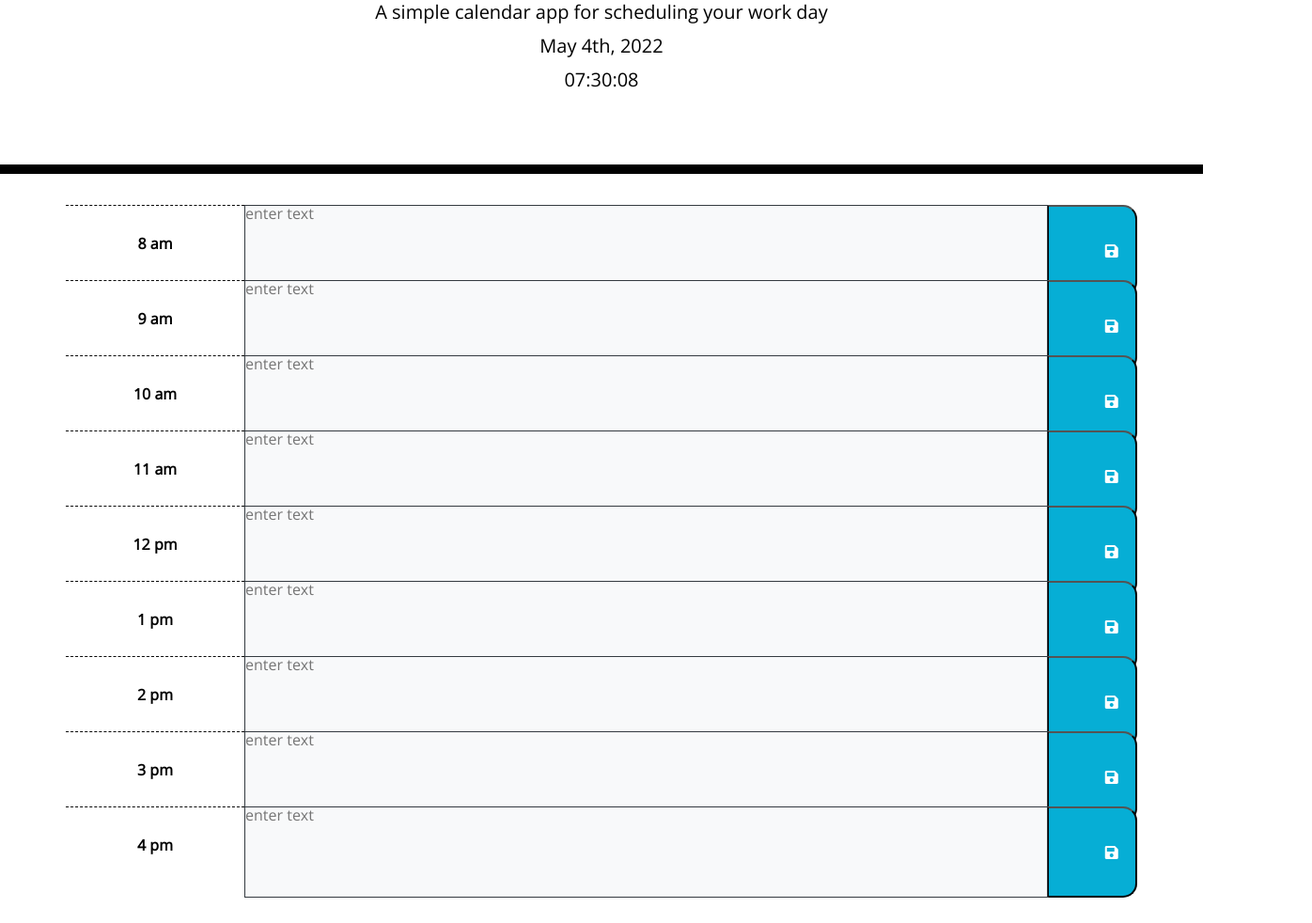
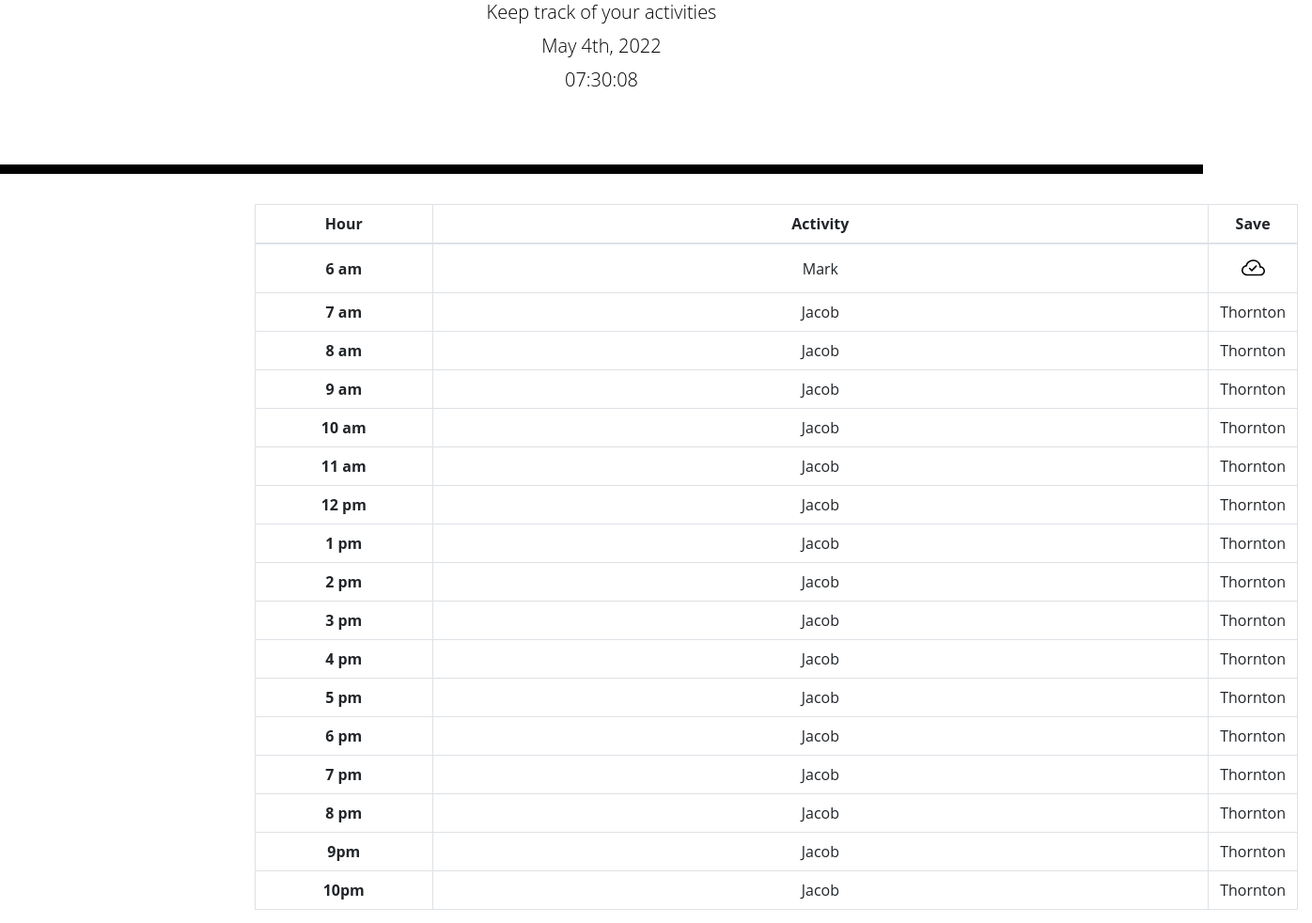
Before and after one commit to EvelynGMaldonado/work_day-scheduler, a plain HTML site: page index.html in a window 1280 px wide. Shown: the part 155-1137 px from the top of the page at 94% size, 1396 px wide, since content can reach past the window. Before the commit the page ends 1113 px from the top, so only its background shows below. Drawn offline with nearby package versions, Linux system fonts and the light colour scheme; a web font is replaced by a local one.

Commit message:
working on style

```diff
--- a/index.html
+++ b/index.html
@@ -1,34 +1,129 @@
 <!DOCTYPE html>
 <html lang="en">
   <head>
-    <meta charset="UTF-8" />
-    <meta name="viewport" content="width=device-width, initial-scale=1.0" />
-    <meta http-equiv="X-UA-Compatible" content="ie=edge" />
-    <link
-      rel="stylesheet"
-      href="https://stackpath.bootstrapcdn.com/bootstrap/4.3.1/css/bootstrap.min.css"
-    />
-    <link
-      rel="stylesheet"
-      href="https://use.fontawesome.com/releases/v5.8.1/css/all.css"
-      integrity="sha384-50oBUHEmvpQ+1lW4y57PTFmhCaXp0ML5d60M1M7uH2+nqUivzIebhndOJK28anvf"
-      crossorigin="anonymous"
-    />
-    <link
-      href="https://fonts.googleapis.com/css?family=Open+Sans&display=swap"
-      rel="stylesheet"
-    />
+    <meta charset="UTF-8">
+    <meta http-equiv="X-UA-Compatible" content="IE=edge">
+    <meta name="viewport" content="width=device-width, initial-scale=1.0">
+    <link rel="stylesheet" href="https://maxcdn.bootstrapcdn.com/bootstrap/4.0.0/css/bootstrap.min.css" integrity="sha384-Gn5384xqQ1aoWXA+058RXPxPg6fy4IWvTNh0E263XmFcJlSAwiGgFAW/dAiS6JXm" crossorigin="anonymous">
+    <link rel="stylesheet" href="https://stackpath.bootstrapcdn.com/bootstrap/4.5.0/css/bootstrap.min.css" integrity="sha384-9aIt2nRpC12Uk9gS9baDl411NQApFmC26EwAOH8WgZl5MYYxFfc+NcPb1dKGj7Sk" crossorigin="anonymous">
+    <!-- <script src="https://code.jquery.com/jquery-3.2.1.slim.min.js" integrity="sha384-KJ3o2DKtIkvYIK3UENzmM7KCkRr/rE9/Qpg6aAZGJwFDMVNA/GpGFF93hXpG5KkN" crossorigin="anonymous"></script> -->
+    <script src="https://code.jquery.com/jquery-3.5.1.slim.min.js" integrity="sha384-DfXdz2htPH0lsSSs5nCTpuj/zy4C+OGpamoFVy38MVBnE+IbbVYUew+OrCXaRkfj" crossorigin="anonymous"></script>
+    <script src="https://cdn.jsdelivr.net/npm/popper.js@1.16.0/dist/umd/popper.min.js" integrity="sha384-Q6E9RHvbIyZFJoft+2mJbHaEWldlvI9IOYy5n3zV9zzTtmI3UksdQRVvoxMfooAo" crossorigin="anonymous"></script>
+    <script src="https://stackpath.bootstrapcdn.com/bootstrap/4.5.0/js/bootstrap.min.js" integrity="sha384-OgVRvuATP1z7JjHLkuOU7Xw704+h835Lr+6QL9UvYjZE3Ipu6Tp75j7Bh/kR0JKI" crossorigin="anonymous"></script>
+    <script src="https://cdnjs.cloudflare.com/ajax/libs/popper.js/1.12.9/umd/popper.min.js" integrity="sha384-ApNbgh9B+Y1QKtv3Rn7W3mgPxhU9K/ScQsAP7hUibX39j7fakFPskvXusvfa0b4Q" crossorigin="anonymous"></script>
+    <link rel="stylesheet" href="https://use.fontawesome.com/releases/v5.11.2/css/all.css">
+    <link rel="stylesheet" href="https://fonts.googleapis.com/css?family=Roboto:300,400,500,700&display=swap">
+    <script src="https://maxcdn.bootstrapcdn.com/bootstrap/4.0.0/js/bootstrap.min.js" integrity="sha384-JZR6Spejh4U02d8jOt6vLEHfe/JQGiRRSQQxSfFWpi1MquVdAyjUar5+76PVCmYl" crossorigin="anonymous"></script>
+    <link rel="stylesheet" href= "https://fonts.googleapis.com/css?family=Rancho&effect=shadow-multiple">
     <link rel="stylesheet" href="style.css" />
-    <title>Work Day Scheduler</title>
+    <title>Day Planner</title>
   </head>
 
   <body>
     <header class="jumbotron">
-      <h1 class="display-3">Work Day Scheduler</h1>
-      <p class="lead">A simple calendar app for scheduling your work day</p>
+      <h1 class="display-3">Day Planner</h1>
+      <p class="lead">Keep track of your activities</p>
       <p id="day" class="lead"></p>
       <p id="time" class="lead"></p>
     </header>
+    <div class="table-responsive container">
+      <table class="table table-bordered">
+        <thead>
+          <tr>
+            <th scope="col" class="hr-style">Hour</th>
+            <th scope="col">Activity</th>
+            <th scope="col" class="sav-style">Save</th>
+          </tr>
+        </thead>
+        <tbody>
+          <tr>
+            <th scope="row" class="vertical">6 am</th>
+            <td class="vertical">Mark</td>
+            <td><button class="save-icon"><img src="./cloud-check.svg" style="width: 25px; height: auto;" ></button></td>
+          </tr>
+          <tr>
+            <th scope="row">7 am</th>
+            <td>Jacob</td>
+            <td>Thornton</td>
+          </tr>
+          <tr>
+            <th scope="row">8 am</th>
+            <td>Jacob</td>
+            <td>Thornton</td>
+          </tr>
+          <tr>
+            <th scope="row">9 am</th>
+            <td>Jacob</td>
+            <td>Thornton</td>
+          </tr>
+          <tr>
+            <th scope="row">10 am</th>
+            <td>Jacob</td>
+            <td>Thornton</td>
+          </tr>
+          <tr>
+            <th scope="row">11 am</th>
+            <td>Jacob</td>
+            <td>Thornton</td>
+          </tr>
+          <tr>
+            <th scope="row">12 pm</th>
+            <td>Jacob</td>
+            <td>Thornton</td>
+          </tr>
+          <tr>
+            <th scope="row">1 pm</th>
+            <td>Jacob</td>
+            <td>Thornton</td>
+          </tr>
+          <tr>
+            <th scope="row">2 pm</th>
+            <td>Jacob</td>
+            <td>Thornton</td>
+          </tr>
+          <tr>
+            <th scope="row">3 pm</th>
+            <td>Jacob</td>
+            <td>Thornton</td>
+          </tr>
+          <tr>
+            <th scope="row">4 pm</th>
+            <td>Jacob</td>
+            <td>Thornton</td>
+          </tr>
+          <tr>
+            <th scope="row">5 pm</th>
+            <td>Jacob</td>
+            <td>Thornton</td>
+          </tr>
+          <tr>
+            <th scope="row">6 pm</th>
+            <td>Jacob</td>
+            <td>Thornton</td>
+          </tr>
+          <tr>
+            <th scope="row">7 pm</th>
+            <td>Jacob</td>
+            <td>Thornton</td>
+          </tr>
+          <tr>
+            <th scope="row">8 pm</th>
+            <td>Jacob</td>
+            <td>Thornton</td>
+          </tr>
+          <tr>
+            <th scope="row">9pm</th>
+            <td>Jacob</td>
+            <td>Thornton</td>
+          </tr>
+          <tr>
+            <th scope="row">10pm</th>
+            <td>Jacob</td>
+            <td>Thornton</td>
+          </tr>
+        </tbody>
+      </table>
+    </div>
     <div class="container time-block">
       <div class="row">
         <div class="col-2 hour">
@@ -129,6 +224,7 @@
           <i class="fas fa-save"></i>
         </button>
       </div>
+      </div>
 
     <script src="https://cdnjs.cloudflare.com/ajax/libs/jquery/3.2.1/jquery.min.js"></script>
     <script src="https://cdnjs.cloudflare.com/ajax/libs/moment.js/2.24.0/moment.min.js"></script>
--- a/style.css
+++ b/style.css
@@ -11,6 +11,27 @@ textarea {
   color: #000000;
   border-left: 1px solid black;
   padding: 10px;
+}
+
+.container {
+  margin-left: 20%;
+  margin-right: 20%;
+  text-align: center;
+}
+.hr-style {
+  width: 17%;
+}
+
+.sav-style {
+  width: 7%;
+}
+
+.save-icon {
+  border:none;
+  background:none;
+}
+.vertical {
+  vertical-align: middle !important;
 }
 
 .jumbotron {
```
Also changed, not shown: cloud-check.svg (added), save-icon.png (added), 1 other file.
